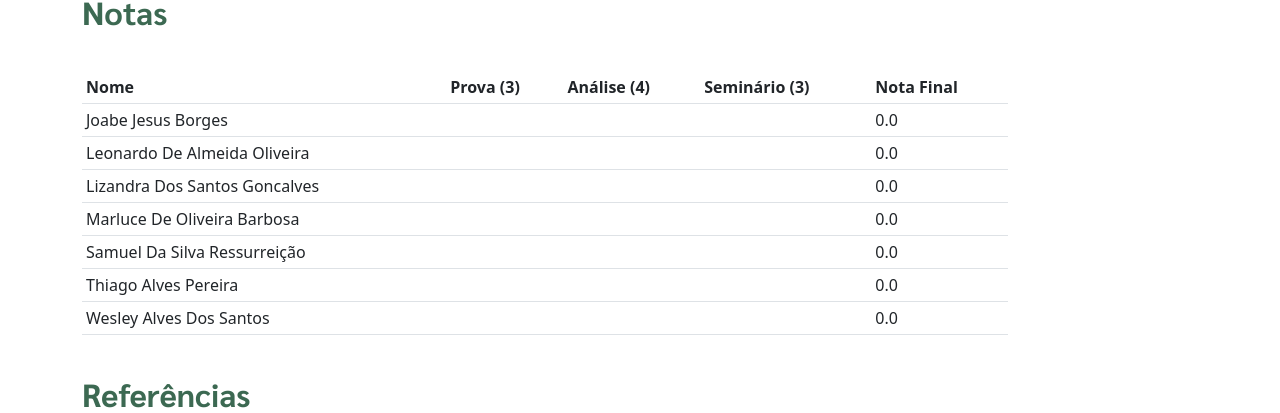
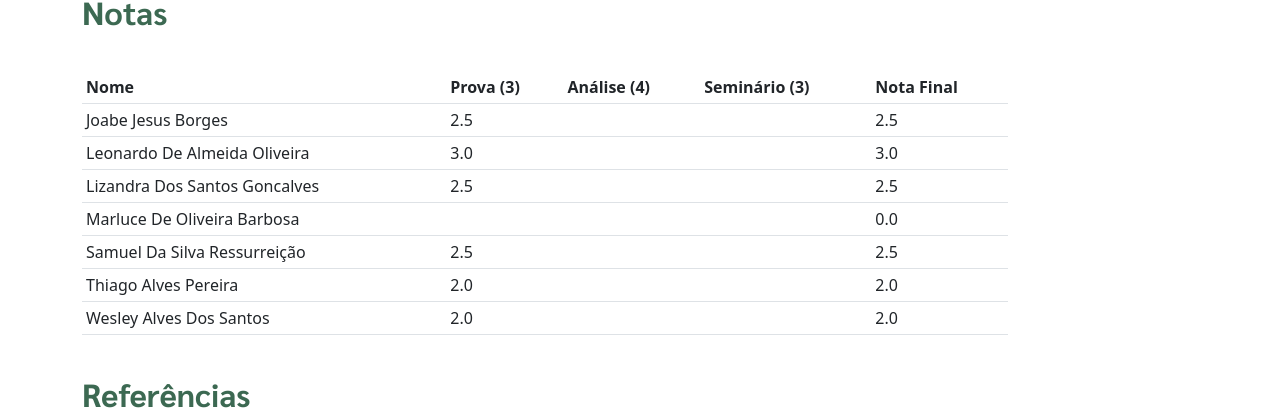
Before and after one commit to pedrokroger/pedrokroger.github.io, a Jekyll site: the page built from pages/musa76-lem8.md, in a window 1280 px wide and 900 px high. Shown: the part 385-798 px from the top of the window. Built offline with Jekyll 4.4.1, drawn with Linux system fonts in a browser that asks for light colours.

Commit message:
Notas LEM 8

```diff
--- a/pages/musa76-lem8.md
+++ b/pages/musa76-lem8.md
@@ -12,13 +12,13 @@
 
 | Nome                          | Prova (3) | Análise (4) | Seminário (3) | Nota Final |
 |-------------------------------|-----------|-------------|---------------|------------|
-| Joabe Jesus Borges            |           |             |               | =sum       |
-| Leonardo De Almeida Oliveira  |           |             |               | =sum       |
-| Lizandra Dos Santos Goncalves |           |             |               | =sum       |
+| Joabe Jesus Borges            | 2.5       |             |               | =sum       |
+| Leonardo De Almeida Oliveira  | 3.0       |             |               | =sum       |
+| Lizandra Dos Santos Goncalves | 2.5       |             |               | =sum       |
 | Marluce De Oliveira Barbosa   |           |             |               | =sum       |
-| Samuel Da Silva Ressurreição  |           |             |               | =sum       |
-| Thiago Alves Pereira          |           |             |               | =sum       |
-| Wesley Alves Dos Santos       |           |             |               | =sum       |
+| Samuel Da Silva Ressurreição  | 2.5       |             |               | =sum       |
+| Thiago Alves Pereira          | 2.0       |             |               | =sum       |
+| Wesley Alves Dos Santos       | 2.0       |             |               | =sum       |
 
 
 ## Referências
```
